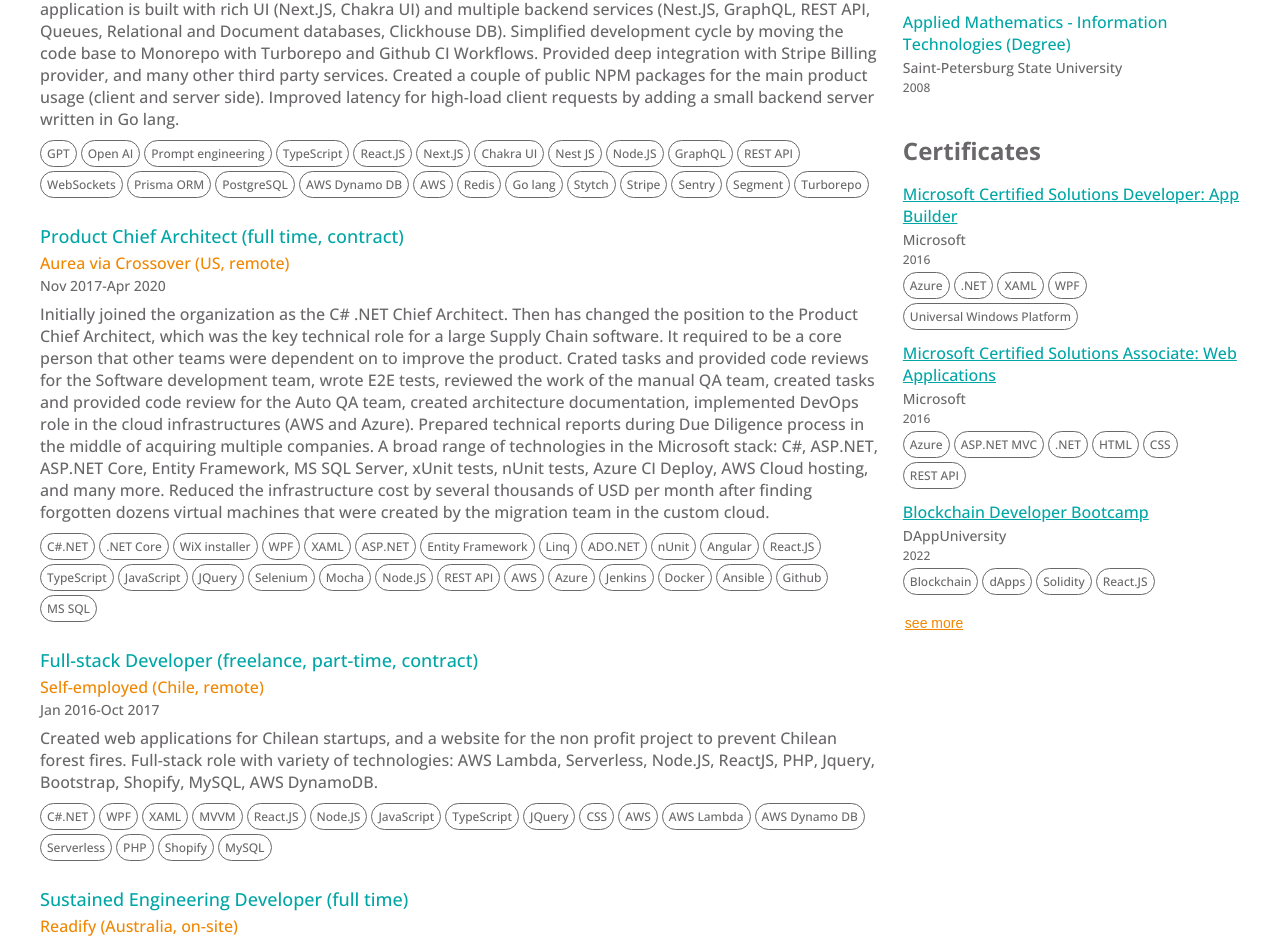
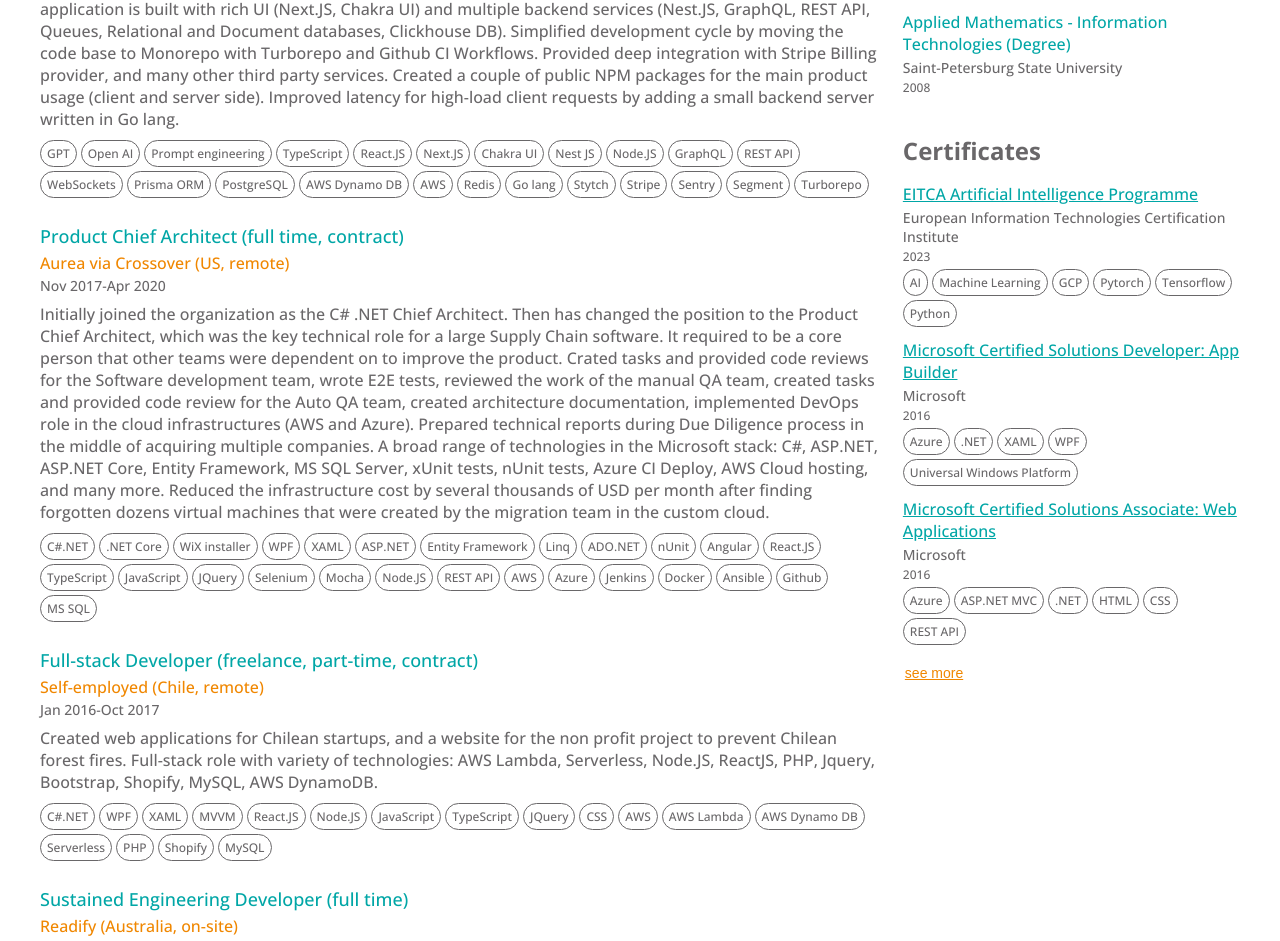
Before and after one commit to ArturAmpilogov/me, a Next.js app: page /experience in a window 1280 px wide. Shown: the part 807-1748 px from the top of the page. Built offline with nearby package versions, Linux system fonts and the light colour scheme.

Commit message:
Added EITCA certificate

```diff
--- a/data/certificates.ts
+++ b/data/certificates.ts
@@ -5,6 +5,20 @@ export const certificates: {
   secondary: ICertificate[];
 } = {
   primary: [
+    {
+      name: "EITCA Artificial Intelligence Programme",
+      organization: "European Information Technologies Certification Institute",
+      dateOfIssue: "2023",
+      link: "/certificates/EITCA-AI.pdf",
+      tags: [
+        "AI",
+        "Machine Learning",
+        "GCP",
+        "Pytorch",
+        "Tensorflow",
+        "Python",
+      ],
+    },
     {
       name: "Microsoft Certified Solutions Developer: App Builder",
       organization: "Microsoft",
@@ -18,13 +32,6 @@ export const certificates: {
       dateOfIssue: "2016",
       link: "/certificates/MCSD-Web.pdf",
       tags: ["Azure", "ASP.NET MVC", ".NET", "HTML", "CSS", "REST API"],
-    },
-    {
-      name: "Blockchain Developer Bootcamp",
-      organization: "DAppUniversity",
-      dateOfIssue: "2022",
-      link: "/certificates/DAppUniversity-Blockchain.pdf",
-      tags: ["Blockchain", "dApps", "Solidity", "React.JS"],
     },
   ],
   secondary: [
@@ -41,6 +48,13 @@ export const certificates: {
       dateOfIssue: "2023",
       link: "/certificates/Educative-React-Hooks.pdf",
       tags: ["React.JS", "React hooks"],
+    },
+    {
+      name: "Blockchain Developer Bootcamp",
+      organization: "DAppUniversity",
+      dateOfIssue: "2022",
+      link: "/certificates/DAppUniversity-Blockchain.pdf",
+      tags: ["Blockchain", "dApps", "Solidity", "React.JS"],
     },
     {
       name: "Fundamentals of Parallelism on Intel Architecture",
```
Also changed, not shown: 1 other file (tests, documents, lock files or other folders).
